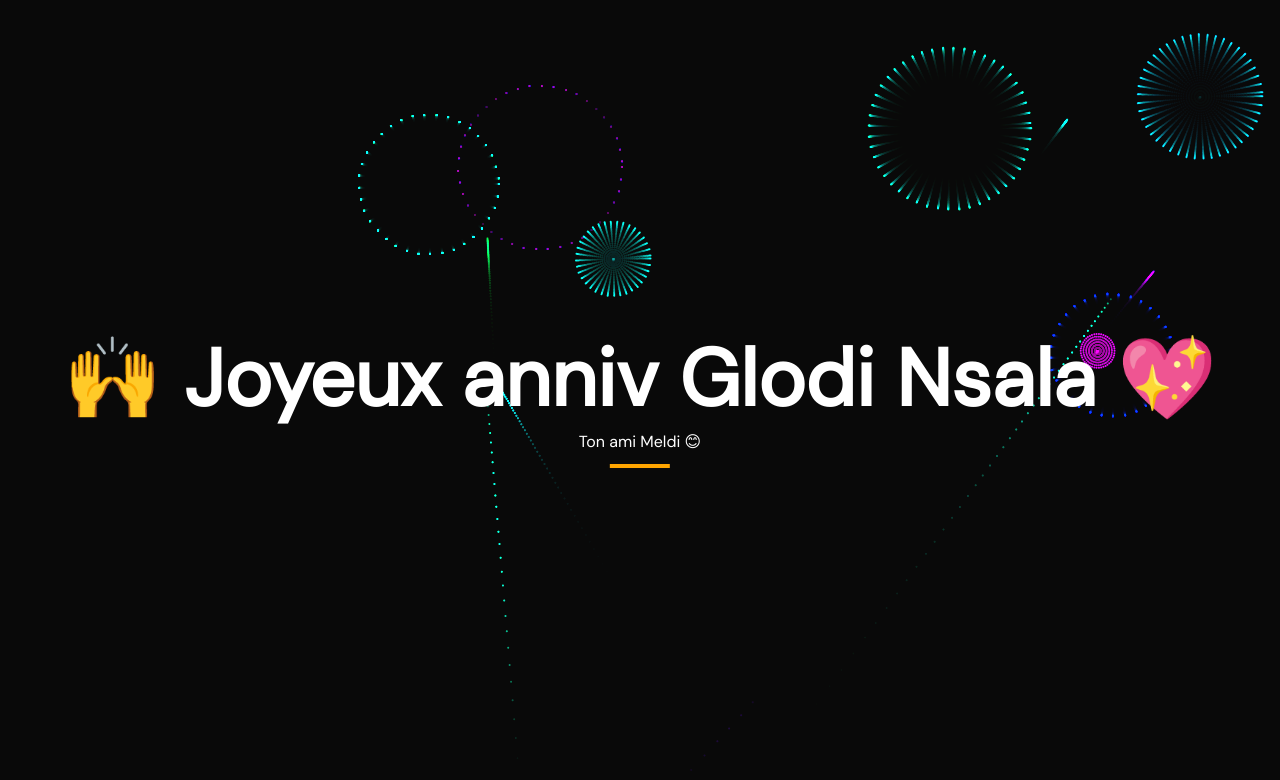
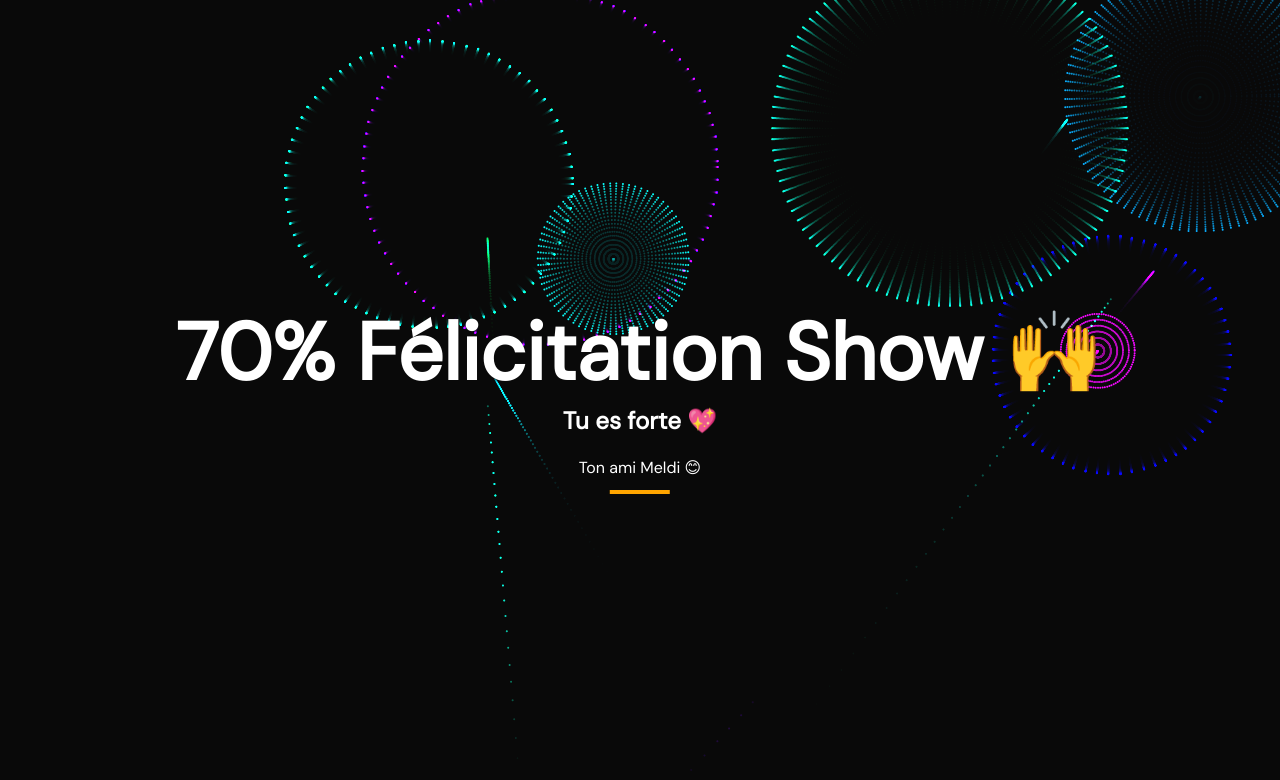
Before and after one commit to meldi-akelax/birthday, a plain HTML site: page index.html in a window 1280 px wide. Drawn offline with Linux system fonts and the light colour scheme.

Commit message:
first commit 1

```diff
--- a/glodi.js
+++ b/glodi.js
@@ -59,8 +59,8 @@ class Birthday {
                 this.height,
                 random(0, this.width),
                 random(this.spawnC, this.spawnD),
-                random(0, 360),
-                random(30, 110)))
+                random(10, 360),
+                random(30, 250)))
             this.counter = 0
         }
 
--- a/index.html
+++ b/index.html
@@ -13,7 +13,9 @@
 
 <body>
     <div class="text-content">
-        <h1>🙌 Joyeux anniv Glodi Nsala 💖</h1>
+        <h1>70% Félicitation Show 🙌</h1>
+        <h2>Tu es forte 💖</h2>
+        <br>
         <p>Ton ami Meldi 😊</p>
         <span class="bar"></span>
     </div>
```
